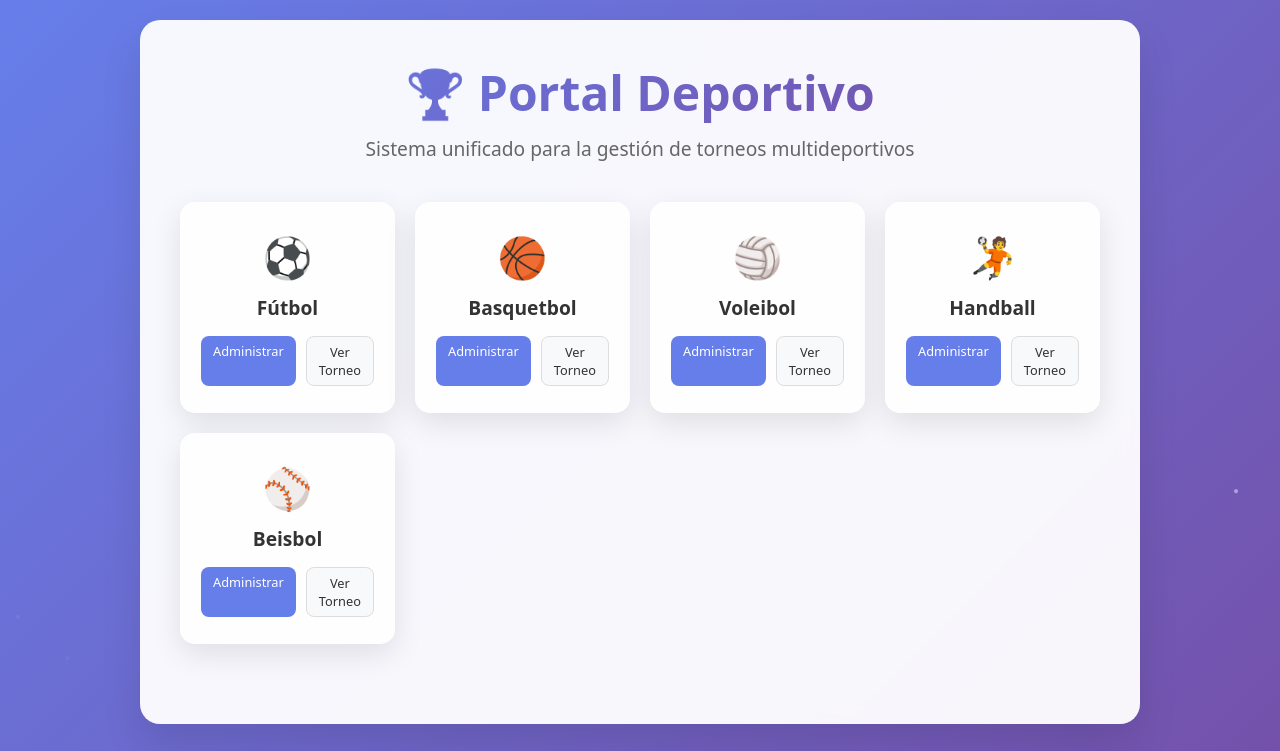
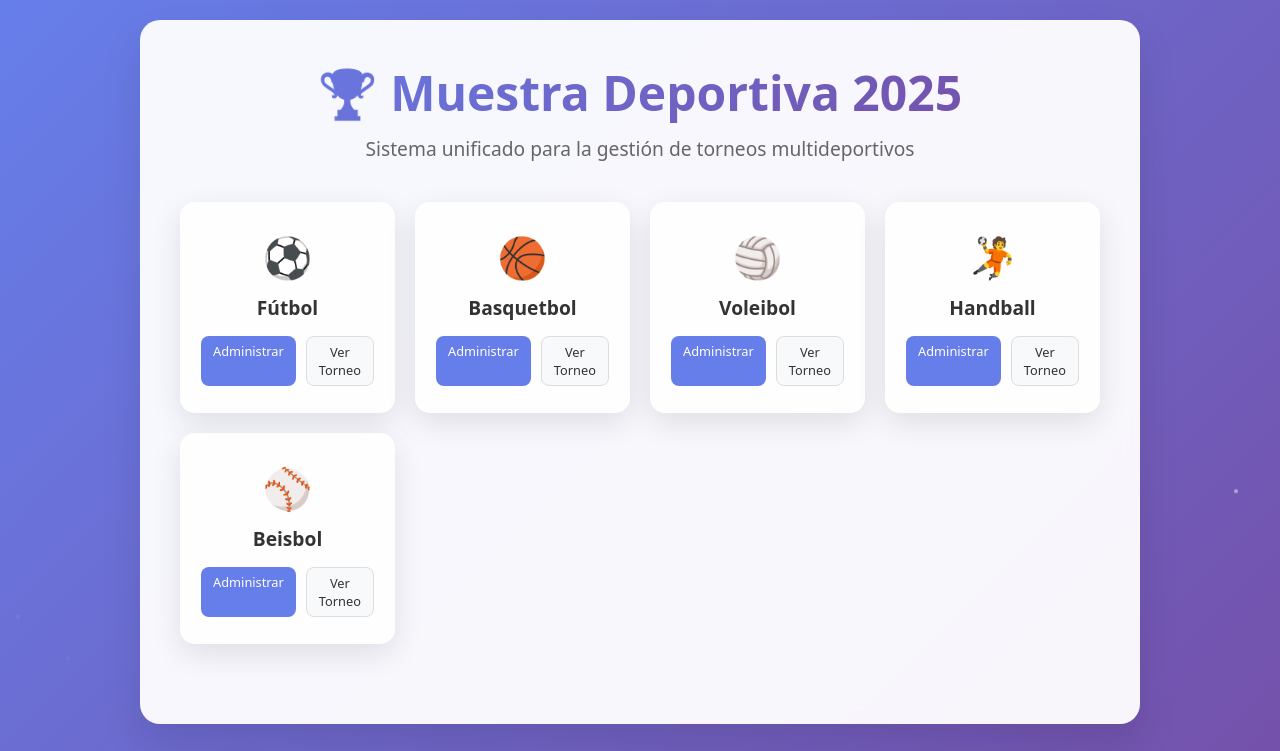
Before and after one commit to victoralvarezbaena-del/muestra_dep_2025, a plain HTML site: page index.html in a window 1280 px wide. Shown: the top 751 px of the page. Drawn offline with Linux system fonts and the light colour scheme.

Commit message:
Update index.html

```diff
--- a/index.html
+++ b/index.html
@@ -173,7 +173,7 @@
 <body>
     <div class="container">
         <div class="header">
-            <h1>🏆 Portal Deportivo</h1>
+            <h1>🏆 Muestra Deportiva 2025</h1>
             <p class="subtitle">Sistema unificado para la gestión de torneos multideportivos</p>
 
             <div class="sports-grid">
```
